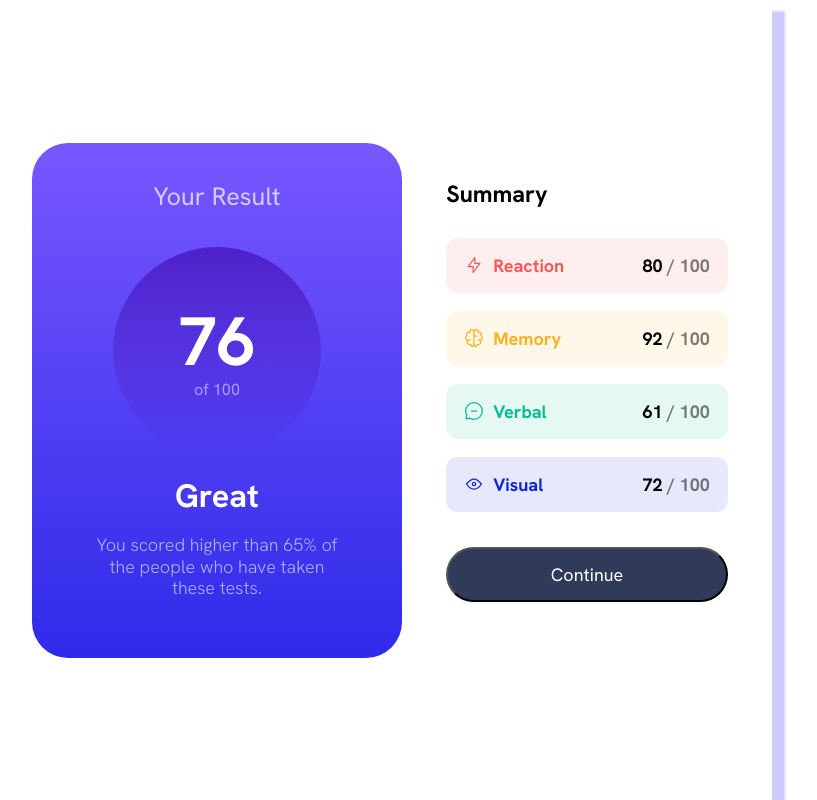
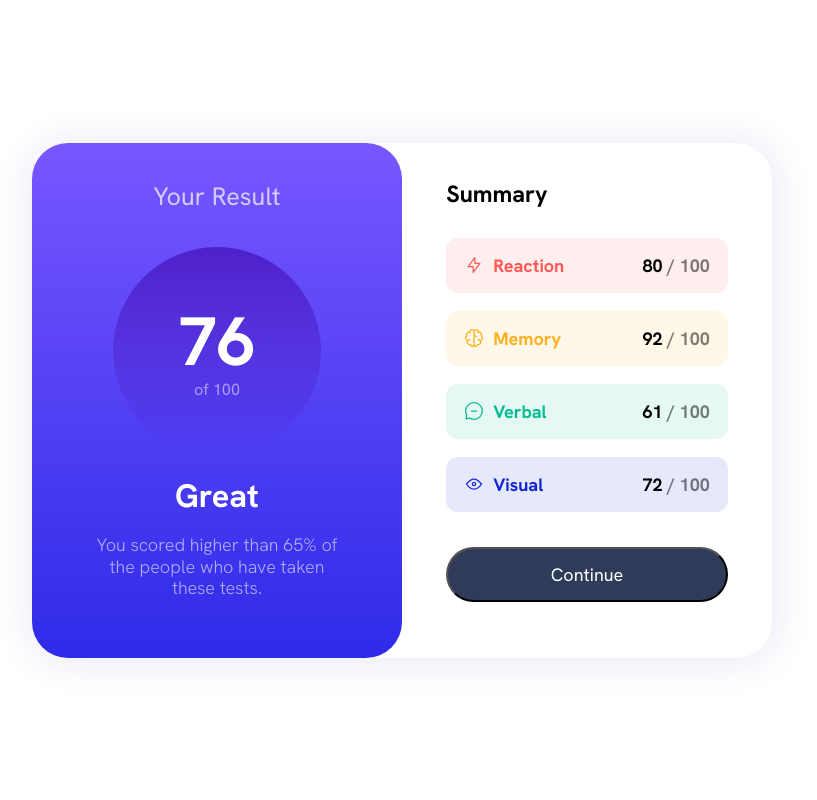
Before and after one commit to DenKuznets/18.results-summary-component, a React (Vite) app: page / in a window 1280 px wide. Shown: the whole page, without its empty margins (238-1055 px from the left). Built offline with nearby package versions, Linux system fonts and the light colour scheme.

Commit message:
starting active states

```diff
--- a/src/App.css
+++ b/src/App.css
@@ -87,4 +87,17 @@ select {
 
 body {
   font-family: 'Hanken Grotesk', sans-serif;
+
 }
+
+@media (min-width: 768px) {
+  body {
+    display: flex;
+    align-items: center;
+    justify-content: center;
+
+    min-height: 100vh;
+    /* width: 100%; */
+
+  }
+}
--- a/src/App.jsx
+++ b/src/App.jsx
@@ -3,7 +3,6 @@ import Container from "./components/styles/Container.styled";
 import { ThemeProvider } from "styled-components";
 import Result from "./components/Result";
 import Summary from "./components/Summary";
-import Flex from "./components/styles/Flex.styled";
 
 const theme = {
   desktop: "768px",
--- a/src/components/styles/Container.styled.js
+++ b/src/components/styles/Container.styled.js
@@ -2,20 +2,18 @@ import styled from "styled-components";
 
 const Container = styled.div`
   max-width: 375px;
-  /* width: ; */
-  min-height: 100vh;
   flex-direction: row;
   display: flex;
   flex-direction: column;
   margin: auto;
   align-items: center;
-  /* padding-bottom: 1rem; */
-  /* background-color: red; */
   @media (min-width: ${({ theme }) => theme.desktop}) {
     max-width: 740px;
+    min-width: 740px;
     flex-direction: row;
     flex: 1;
-    box-shadow: 12px 12px 2px 1px rgba(0, 0, 255, 0.2);
+    border-radius: 36px;
+    box-shadow: 1px 1px 40px 1px rgba(0, 0, 159, 0.1);
   }
 `;
 
--- a/src/components/styles/Summary.styled.js
+++ b/src/components/styles/Summary.styled.js
@@ -8,10 +8,11 @@ export const StyledSummary = styled.div`
 
   @media (min-width: ${({ theme }) => theme.desktop}) {
     height: 515px;
-    border-radius: 36px;
     max-width: 370px;
     justify-content: center;
     font-size: 26px;
+    /* border-radius: 0 36px 36px 0; */
+    /* background-color: green; */
   }
 
   header {
```
